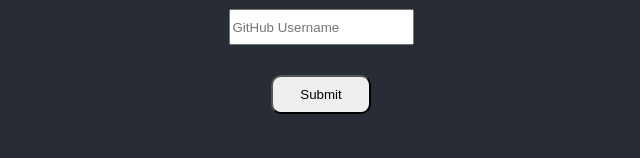
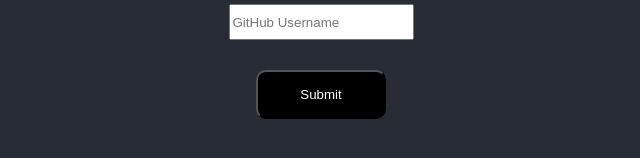
Before and after one commit to ayunas/gotgithub, a React (Create React App) app: page / in a window 1280 px wide. Shown: the part 476-634 px from the top of the page, without its empty margins (319-959 px from the left). Built offline with nearby package versions, Linux system fonts and the light colour scheme.

Commit message:
styled the button and github icon. font awesome wasnt working. manual paste of the url of the icon

```diff
--- a/src/App.scss
+++ b/src/App.scss
@@ -54,9 +54,11 @@
 
   button {
     margin-top: 20px;
-    padding: 10px;
-    width: 100px;
+    padding: 15px;
+    width: 130px;
     border-radius: 10px;
+    background-color: black;
+    color: white;
   }
 
 }
```
